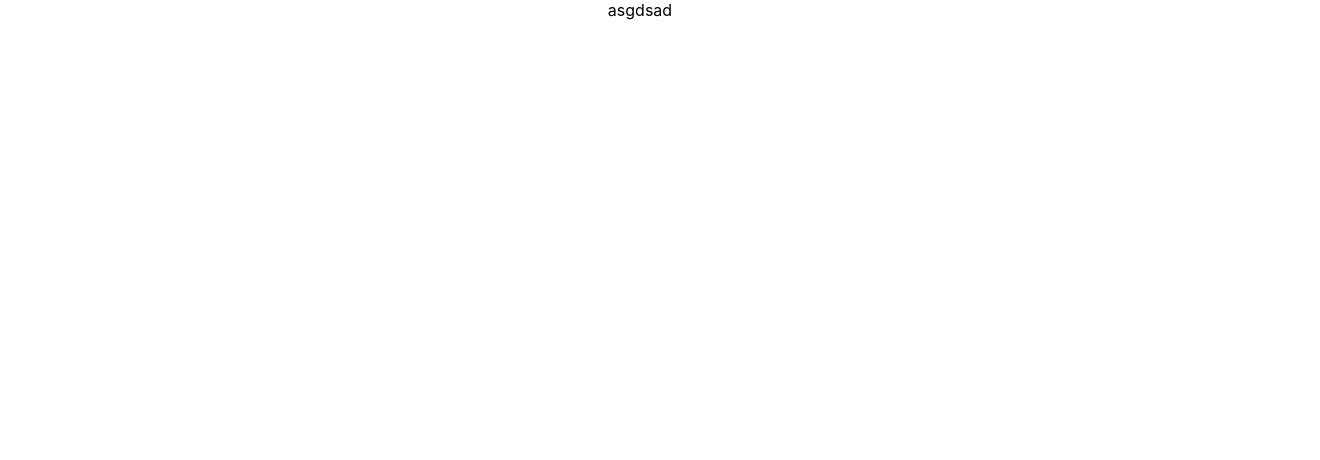
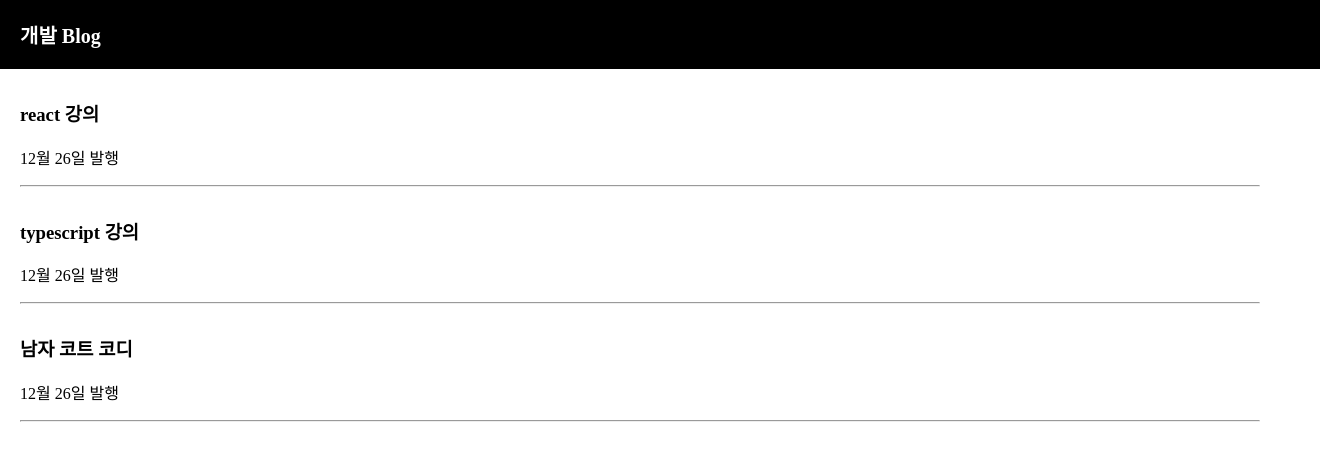
Before and after one commit to developerpark2348/blog-react, a React (Create React App) app: page / in a window 1280 px wide. Shown: the top 460 px of the page, 1320 px wide, since content can reach past the window. Built offline with nearby package versions, Linux system fonts and the light colour scheme.

Commit message:
add 글
add 글 using useState
useState('글')는 ['글', '글 변경함수']배열
를 만들기에 ES6에 추가된
[a, b] = useState('글')을 사용하여
a = '글' b='글 변경함수'를 만든다.

```diff
--- a/src/App.css
+++ b/src/App.css
@@ -1,5 +1,26 @@
 .App {
   text-align: center;
+}
+
+body {
+  font-family: "nanumsquare";
+}
+
+.black-nav {
+  background: black;
+  width: 100%;
+  display: flex;
+  color: white;
+  padding: 20px;
+  font-weight: 600;
+  font-size: 20px;
+}
+
+.list {
+  margin-top: 30px;
+  text-align: left;
+  padding-left: 20px;
+  padding-right: 20px;
 }
 
 .App-logo {
--- a/src/App.js
+++ b/src/App.js
@@ -1,12 +1,32 @@
-import React from 'react';
+import React, { useState } from 'react';
 import logo from './logo.svg';
 import './App.css';
 
 function App() {
+
+  let [글제목, 글제목변경] = useState('react 강의');
+  let [글제목2, 글제목변경2] = useState('typescript 강의');
+  let [글제목3, 글제목변경3] = useState('남자 코트 코디');
+
   return (
     <div className="App">
-      <div className="">
-        asgdsad
+      <div className="black-nav">
+        <div>개발 Blog</div>
+      </div>
+      <div className="list">
+        <h3> { 글제목 } </h3>
+        <p>12월 26일 발행</p>
+        <hr/>
+      </div>
+      <div className="list">
+        <h3> { 글제목2 } </h3>
+        <p>12월 26일 발행</p>
+        <hr/>
+      </div>
+      <div className="list">
+        <h3> { 글제목3 } </h3>
+        <p>12월 26일 발행</p>
+        <hr/>
       </div>
     </div>
   );
```
Also changed, not shown: 1 other file (tests, documents, lock files or other folders).
